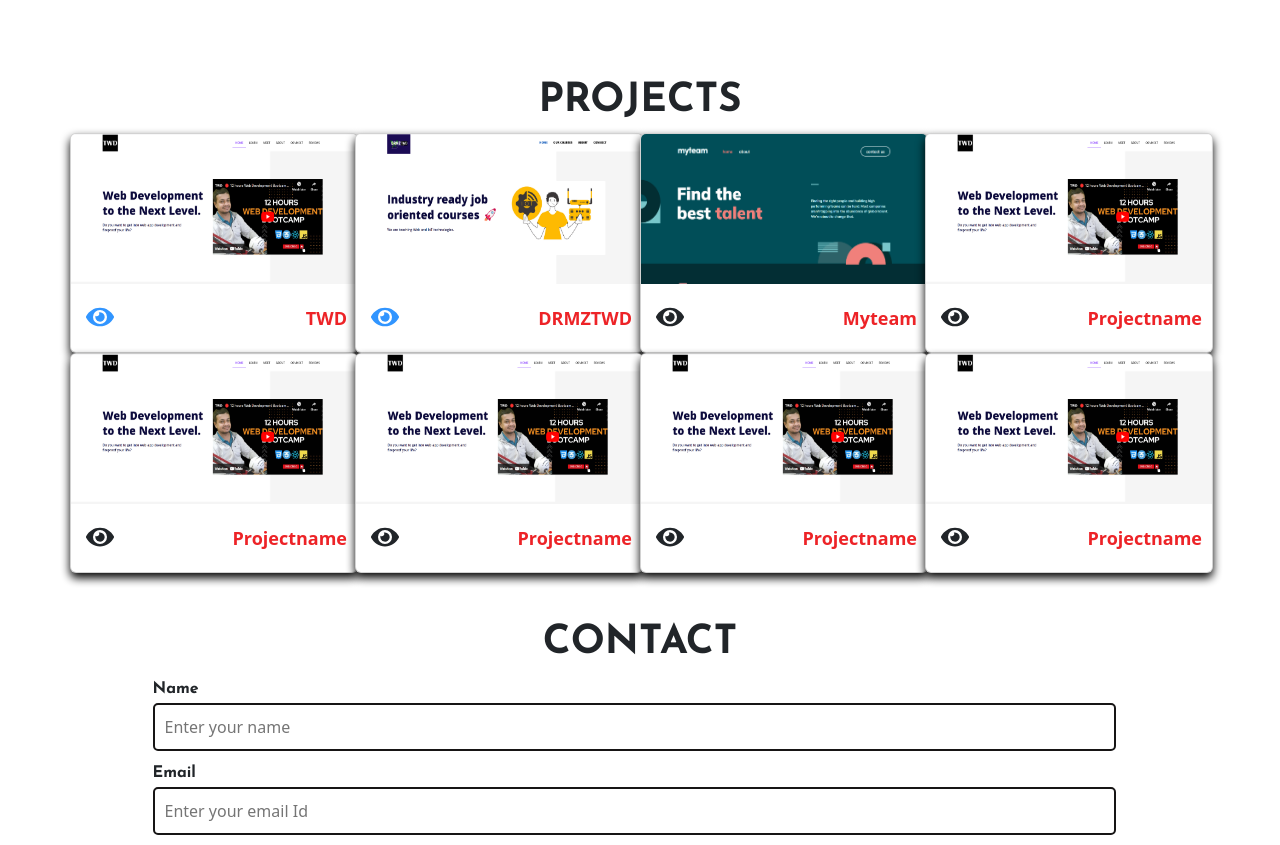
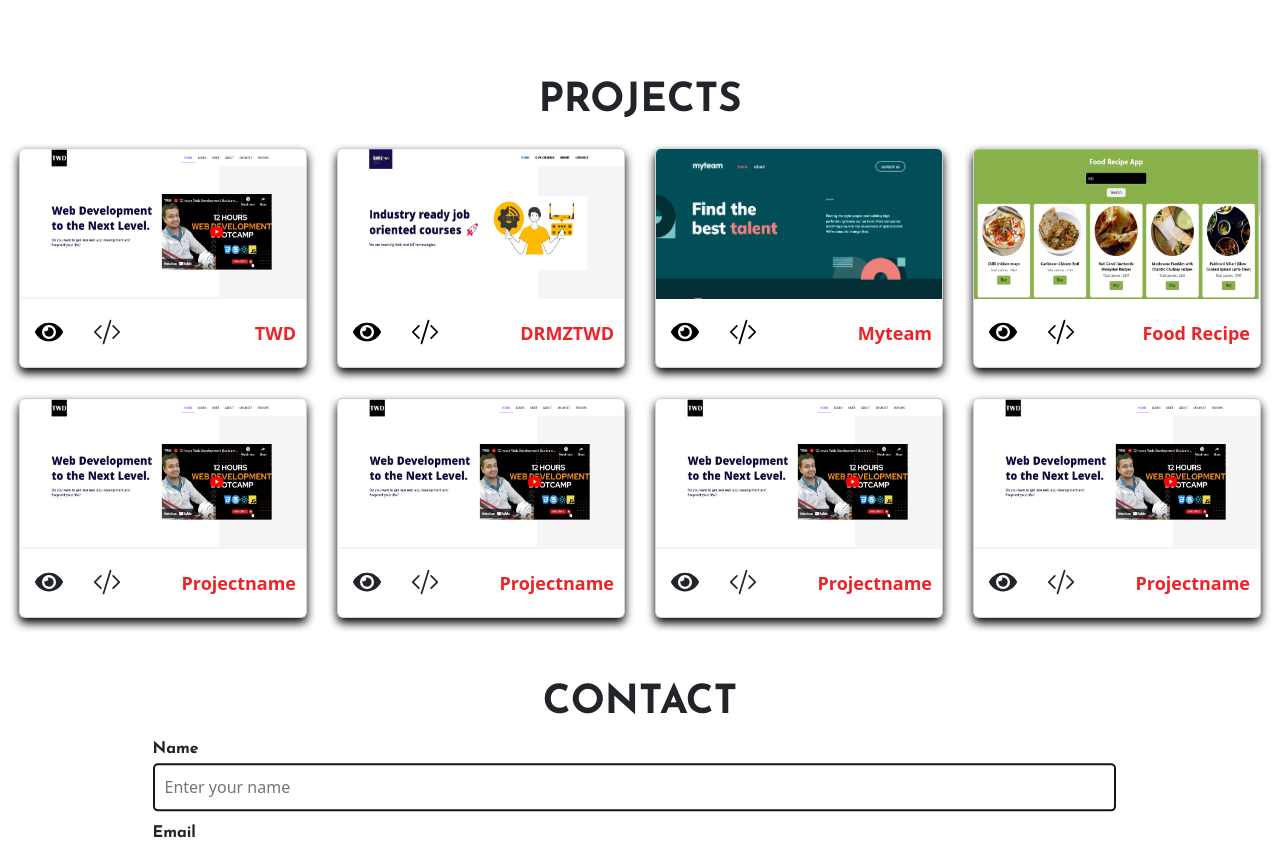
Before and after one commit to tech-bhargava/portfolio, a React (Create React App) app: page / in a window 1280 px wide. Shown: the part 1920-2765 px from the top of the page. Built offline with nearby package versions, Linux system fonts and the light colour scheme.

Commit message:
mobile screen

```diff
--- a/src/App.css
+++ b/src/App.css
@@ -72,7 +72,10 @@ html, body{
    color: #ed2327;
 }
 .nav_items{
+  display: flex;
+  list-style-type: none;
   margin-top: 5px;
+  cursor: pointer;
 }
 .nav_items ul{
   display: flex;
@@ -87,6 +90,7 @@ html, body{
 .active_item{
   background-color: #ed2327;
 }
+
 .last-child{
   margin-right: 0px !important;
 }
@@ -351,11 +355,20 @@ a{
   /* max-height: auto !important; */
   margin-bottom: 20px;
 }
-.container .row{
+.all_cards {
+  display: flex;
+  flex-wrap: wrap;
+  justify-content: center;
+  align-items:center;
+}
+.card_container{
+  margin: 15px;
+}
+/* .container .row{
   display: flex;
   justify-content: center;
   flex-wrap: wrap;
-}
+} */
 .card {
   /* height: 260px;
   margin: 10px;
@@ -364,13 +377,13 @@ a{
   justify-content: center;
   align-items: center; */
   box-shadow: 0px 5px 10px #000;
-  transition: 0.5s ease-in-out;
+  transition: 0.5s all ease-in-out;
 }
 .card:hover {
   transform: scale(1.1);
   border-top: 5px solid #ed2327;
+}
 
-}
 /* .project_img {
   display: block;
   width: 100%;
@@ -393,18 +406,24 @@ a{
   padding: 10px 10px 0px 0px;
 }
 .card_icon {
+  display: flex;
   padding-left: 0px;
 }
 .card_icon li{
   list-style-type: none;
 }
 .eye a{
+  color: #000;
+  font-size: 28px;
+  transition: 0.5s all ease-in-out;
+}
+.eye a:hover {
   color: #3195ff;
-  font-size: 28px;
 }
 /* CONTACT */
 .sec_05{
-  height: 550px;
+  /* height: 550px; */
+  height: 600px;
   display: flex;
   flex-direction: column;
   align-items: center;
@@ -440,17 +459,84 @@ input[type='submit']:hover{
   border: none;
   display: inline-block;
 }
+/* button .btn{
+  border: none;
+  background: none;
+  background-color: #000;
+  font-size: 30px;
+} */
+.mobile_menu_icon {
+  display: none;
+  border: none;
+}
+.menu, .close{
+  font-size: 30px;
+}
+.mobile_nav_items{
+  display: none;
+}
 /* ********** MOBILE_NAV ********* */
 
 
 /* MEDIA QUERIES */
+@media (max-width: 768px){
+  .nav_links{
+    padding: 0% 4%;
+  }
+  .nav_items{
+    display: none;
+  }
+  .mobile_nav_items{
+    display: block;
+    width: 100%;
+    /* height: 100vh; */
+    position: fixed;
+    top: 0;
+    left: 0;
+    background-color: #333;
+    padding: 30px;
+  }
+  .mobile_menu_icon{
+    display: block;
+    /* font-size: 50px; */
+    position: absolute;
+    right: 20px;
+    top: 20px;
+    margin-top: 10px;
+  }
+
+  .mn_items{
+    list-style-type: none;
+    display: flex;
+    flex-direction: column;
+    justify-content: center;
+    padding: 40px 0px;
+  }
+  .mn_items li {
+    margin: 10px 20px;
+    cursor: pointer;
+  }
+
+
+}
 @media (min-width: 320px) and (max-width: 480px) {
   html, body {
     overflow-x: hidden;
   }
-  .nav_items{
-    display: none;
+  /* .mn_items{
+    list-style-type: none;
+    display: flex;
+    flex-direction: column;
+    justify-content: center;
+    padding: 0px;
   }
+  .mn_items li {
+    margin: 10px 20px;
+  }
+  .mobile_menu_icon{
+    display: block;
+    margin-top: 10px;
+  } */
   [data-aos^=fade][data-aos^=fade].aos-animate{
     padding: 0;
   }
@@ -536,15 +622,33 @@ margin-top: 100px;
 textarea{
   width: 100%;
 }
+/* .hamburger_icon {
+  display: block;
+  border: none;
+  outline: none;
+  width: 100%;
+}
+.menu_icon{
+  width: 40px;
+  height: 30px;
+  border: none;
+  outline: none;
+}
+.close_icon{
+  width: 40px;
+  height: 30px;
+} */
+/* .nav_links{
+  padding: 0% 2%;
+}
+
+.mobile_nav{
+  display: block;
+} */
 }
 @media (min-width: 481px) and (max-width: 767px) {
 
 }
-
-@media (min-width: 768px) and (max-width: 767px){
-
-}
-
 @media (min-width: 768px) and (max-width: 1024px) {
 
 }
--- a/src/navbar/Backdrop.js
+++ b/src/navbar/Backdrop.js
@@ -2,7 +2,7 @@
 
 // const Backdrop = ({toggleSidebar}) => {
 //   return (
-//     <div  className="darkBg" onClick={() => toggleSidebar(false)}>
+//     <div  className="mobile_nav_bg darkBg" onClick={() => toggleSidebar(false)}>
 
 //     </div>
 //   )
--- a/src/navbar/Navbar.js
+++ b/src/navbar/Navbar.js
@@ -2,14 +2,19 @@ import React, { useEffect, useState } from 'react'
 import {Link} from "react-scroll"
 import 'bootstrap/dist/css/bootstrap.css';
 import '../App.css';
-
-
+// import Sidebar from './Sidebar';
+// import Backdrop from './Backdrop';
+import {FiMenu} from 'react-icons/fi';
+import {GrClose} from 'react-icons/gr';
+// import {FaBars} from 'react-icons/fa';
 
 //Assets
 
 
 const Navbar = () => {
     const [y, setY] = useState(window.scrollY);
+    // const [sidebarOpen, toggleSidebar] = useState(false);
+    const [mobile, setMobile] = useState(false);
 
     useEffect(()=>{
         window.addEventListener("scroll", () => setY(window.scrollY));
@@ -18,6 +23,9 @@ const Navbar = () => {
         }
     },[y])
   return (
+    <>
+      {/* <Sidebar sidebarOpen={sidebarOpen} toggleSidebar={toggleSidebar} />
+      {sidebarOpen && <Backdrop toggleSidebar={toggleSidebar} />} */}
     <div className="wrapper animate whiteBg" style={y > 110 ? { height: "95px" } : { height: "100px" }}>
             <nav className="nav_links">
                <Link to="home" smooth={true} duration={50}>
@@ -28,17 +36,16 @@ const Navbar = () => {
                     </div>
                    </div>
                 </Link>
-                <div className="nav_items">
-                <ul >
+
+                <ul className={mobile? "mobile_nav_items mn_items" : "nav_items"} onClick={()=>setMobile(false)}>
                     <li>
                         <Link
-                            activeClass="active_item"
+                           activeClass="active_item"
                            to="home"
                            spy={true}
                            smooth={true}
                            offset={-100}
                            duration={50}>
-
                         HOME
                         </Link>
                     </li>
@@ -87,10 +94,12 @@ const Navbar = () => {
                         </Link>
                     </li>
                 </ul>
-                </div>
+                <button className="mobile_menu_icon" onClick={()=>{setMobile(!mobile)}}>
+                    {mobile? <GrClose className="close"/> : <FiMenu className="menu"/>}
+                </button>
             </nav>
     </div>
-
+    </>
   )
 }
 
--- a/src/pages/About.js
+++ b/src/pages/About.js
@@ -2,7 +2,7 @@ import React from 'react'
 import {default as aboutPic} from '../assets/aboutPic.jpg';
 import {FaPhoneSquareAlt} from 'react-icons/fa';
 import {MdEmail, MdDownloadForOffline } from 'react-icons/md';
-import resume from '../assets/Latest1_Bhargav.D-UI+Developer-Resume.pdf';
+import resume from '../assets/Bhargav.D-UI Developer-Resume - June.pdf';
 
 
 const About = () => {
@@ -15,7 +15,7 @@ const About = () => {
           </div>
            <div className="about_content">
               <h1>My name is <h1 className="about_name">Bhargava Devarakonda.</h1></h1>
-              <p>I have 1+ years of experience in UI development. Currently, am working as a UI Developer in TWD(The Web Dev). It's located in Bhopal, Madhya Pradesh, India.</p>
+              <p>I have 7 months of experience in UI development. Currently, am working as a UI Developer in TWD(The Web Dev). It's located in Bhopal, Madhya Pradesh, India.</p>
                   <div className="about_buttons" data-aos='fade-up'  data-aos-duration='3000'>
                     <button className="resume_btn_bg"><a className="resume_button"
                         href={resume}
--- a/src/pages/Projects.js
+++ b/src/pages/Projects.js
@@ -1,21 +1,23 @@
 import React from 'react'
 import {projectsData} from '../projectsData/Data';
 import {FaEye} from 'react-icons/fa';
+import {BsCodeSlash} from 'react-icons/bs';
 // import img from '../assets/projects/twd.png';
 
 const Projects = () => {
   return (
     <div id="projects">
          <h1 className="main_heading">PROJECTS</h1>
-    <div className="container sec_04">
-        <div className="row">
+    <div className="sec_04">
+        <div className="all_cards">
              {projectsData.map((item, id) => (
-               <div className="col-12 col-sm-12 col-xl-3 col-lg-3 col-md-2" data-aos="fade-up" data-aos-duration="3000">
-                  <div key={id} className="card col-m-auto" style={{width: '18rem'}}>
+               <div className="card_container" data-aos="fade-up" data-aos-duration="3000">
+                  <div key={id} className="card" style={{width: '18rem'}}>
                       <img className="card-img-top" src={item.img} alt={item.title} />
                       <div className='card_body'>
                          <ul className="card_icon">
                             <li className="eye"><a href={item.url} target="_blank" rel="noreferrer"><FaEye/></a></li>
+                            <li className="eye"><a href={item.git} target="_blank" rel="noreferrer"><BsCodeSlash/></a></li>
                             {/* <li className="linkedin"><a href="https://www.linkedin.com/in/bhargava-devarakonda-8b5332232/" target="_blank" rel="noreferrer">< FaLinkedin/></a></li> */}
                          </ul>
                          <h3 className="project_name">{item.title}</h3>
--- a/src/projectsData/Data.js
+++ b/src/projectsData/Data.js
@@ -5,23 +5,29 @@ export const projectsData = [
         id : 1,
         title : 'TWD',
         img : '/projects/twd.png',
-        url : 'https://twd.codes/'
+        url : 'https://twd.codes/',
+        gitcode : 'https://github.com/nabendu82/twd-new'
     },
     {
         id : 2,
         title : 'DRMZTWD',
         img : '/projects/drmz.png',
-        url : 'https://drmz-twd.com/'
+        url : 'https://drmz-twd.com/',
+        git : 'https://github.com/nabendu82/twd-drmz'
     },
     {
         id : 3,
         title : 'Myteam',
-        img : '/projects/myteam0.png'
+        img : '/projects/myteam0.png',
+        url : 'https://myteam-multipage-website.netlify.app/',
+        git : 'https://github.com/tech-bhargava/My-team-multi-page'
     },
     {
         id : 4,
-        title : 'Projectname',
-        img : '/projects/twd.png'
+        title : 'Food Recipe',
+        img : '/projects/food-recipe.png',
+        url : 'https://tb-food-recipe.netlify.app/',
+        git : 'https://github.com/tech-bhargava/foodrecipe'
     },
     {
         id : 5,
```
Also changed, not shown: src/navbar/Sidebar.js (+87 -3 lines), public/projects/food-recipe.png (added), 1 other file (tests, documents, lock files or other folders).
